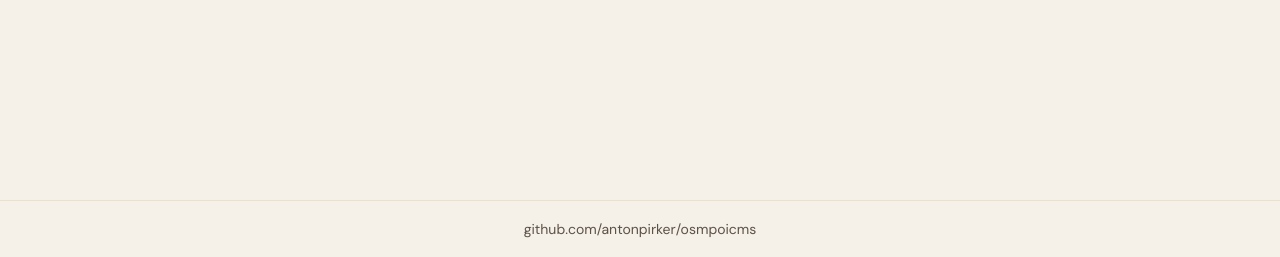
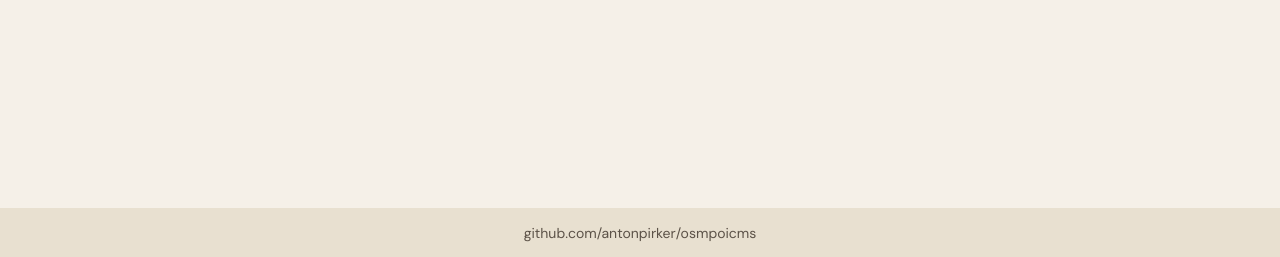
Before and after one commit to antonpirker/osmpoicms, a FastAPI app: page / in a window 1280 px wide. Shown: the part 624-881 px from the top of the page. Run offline with FastAPI, Linux system fonts and the light colour scheme; parts of the project's set-up code (start-up, migrations or seed data) failed here and were passed over.

Commit message:
Style footer like navbar, sticky to bottom of viewport
Co-Authored-By: Claude Sonnet 4.6 <noreply@anthropic.com>

```diff
--- a/src/osmpoicms/static/theme.css
+++ b/src/osmpoicms/static/theme.css
@@ -44,6 +44,31 @@
 /* ── Base ─────────────────────────────────────────────────────────────────── */
 body {
   background-color: var(--color-bg);
+  color: var(--color-text);
+  min-height: 100vh;
+  display: flex;
+  flex-direction: column;
+}
+
+main {
+  flex: 1;
+}
+
+footer {
+  background-color: var(--color-surface);
+  border-top: 1px solid var(--color-surface);
+  padding: 0.75rem 1rem;
+  text-align: center;
+  margin-top: 2rem;
+}
+
+footer a {
+  color: var(--color-muted);
+  text-decoration: none;
+  font-size: 0.875rem;
+}
+
+footer a:hover {
   color: var(--color-text);
 }
 
--- a/src/osmpoicms/templates/base.html
+++ b/src/osmpoicms/templates/base.html
@@ -8,9 +8,9 @@
   <link href="/static/theme.css" rel="stylesheet">
 </head>
 <body>
-  {% block body %}{% endblock %}
-  <footer class="border-top mt-4 py-3 text-center">
-    <a href="https://github.com/antonpirker/osmpoicms/" target="_blank" class="text-muted small text-decoration-none">github.com/antonpirker/osmpoicms</a>
+  <main>{% block body %}{% endblock %}</main>
+  <footer>
+    <a href="https://github.com/antonpirker/osmpoicms/" target="_blank">github.com/antonpirker/osmpoicms</a>
   </footer>
   <script src="https://cdn.jsdelivr.net/npm/bootstrap@5.3.3/dist/js/bootstrap.bundle.min.js"></script>
 </body>
```
